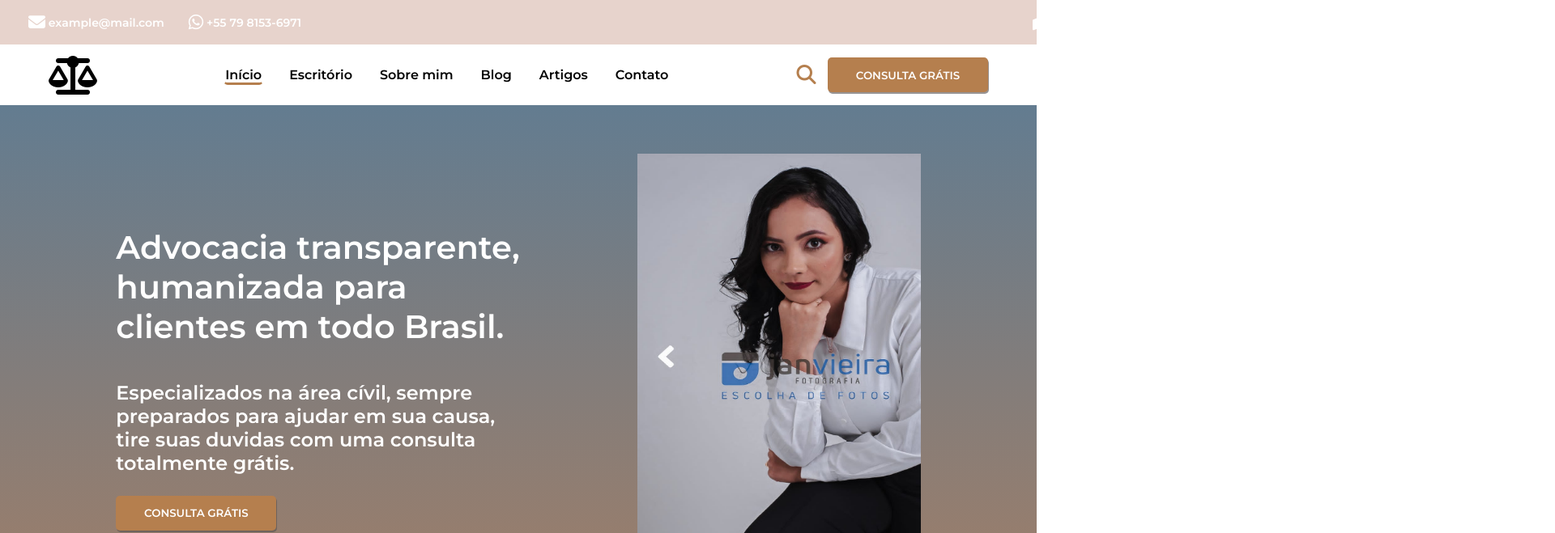
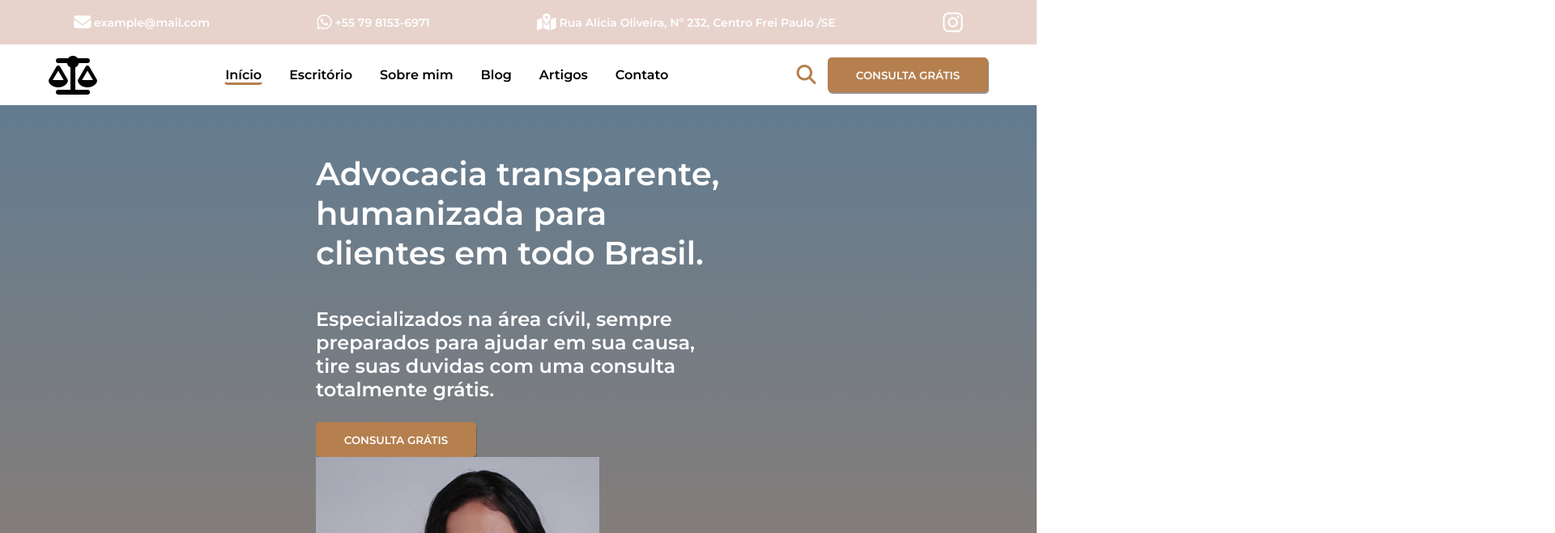
Before and after one commit to AndreMeneses98/NunesAdvocacia, a plain HTML site: page index.html in a window 1280 px wide. Shown: the top 659 px of the page at 81% size, 1920 px wide, since content can reach past the window. Drawn offline with Linux system fonts and the light colour scheme.

Commit message:
Change HTML

```diff
--- a/index.html
+++ b/index.html
@@ -14,25 +14,23 @@
 <body>
     <header >
         <div id="header1">
-            <div >
-                <span id="email">
+            <p class="header1_itens">
                 <i class="fa-solid fa-envelope fa-xl"></i>    example@mail.com
-                </span>
-                <span id="number">
+            </p>
+            <p class="header1_itens">
                 <i class="fa-brands fa-whatsapp fa-xl"></i>   +55 79 8153-6971
-                </span>
-            </div>
-            <div >
-                <span id="adress_span">
-                    <span><i class="fa-solid fa-map-location-dot fa-xl"></i></span>
-                    <span id="adress">   Rua Alicia Oliveira, Nº 232, Centro Frei Paulo /SE</span>
-                </span>
-                <span>
+            </p>
+
+
+            <p id="adress_span">
+                <i class="fa-solid fa-map-location-dot fa-xl"></i>
+                  Rua Alicia Oliveira, Nº 232, Centro Frei Paulo /SE
+            </p>
+            <p>
                 <i class="fa-brands fa-instagram fa-2xl"></i>
-                </span>
+            </p>
         </div>
 
-        </div>
         <div id="header2">
 
             <div id="logo">
@@ -67,6 +65,7 @@
         </div>
     </header>
     <div class="container">
+        <div class="block1">
             <div>
                 <section class="mainDetails">
                     <div class="p_Home" id="p1">
@@ -82,5 +81,6 @@
                 <img src="img/carla_nunes.jpeg" alt="" class="imgCarlaNunes">
             </div>
         </div>
+    </div>
 </body>
 </html>
```
Lines whose indentation alone changed are shown as unchanged.
